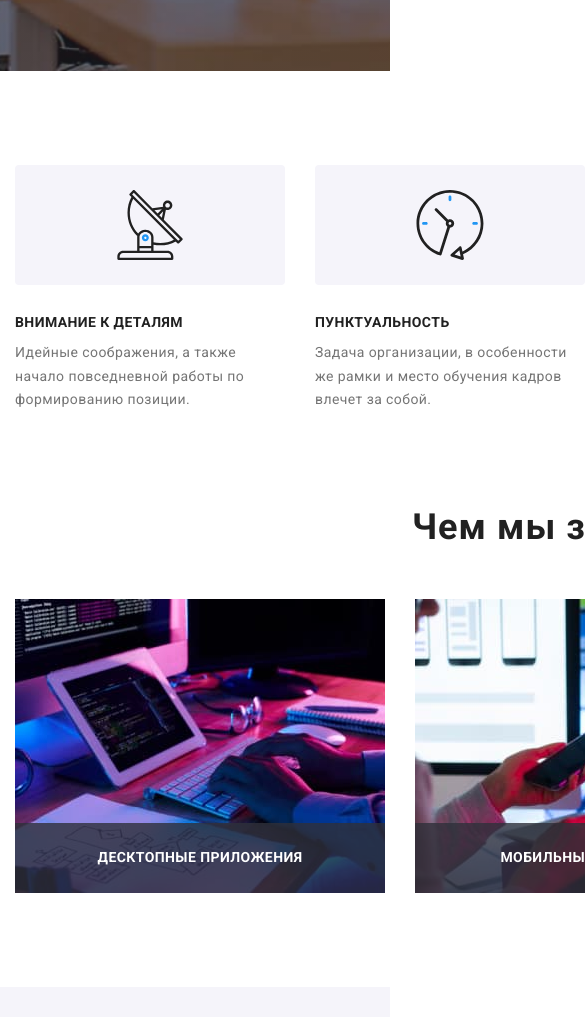
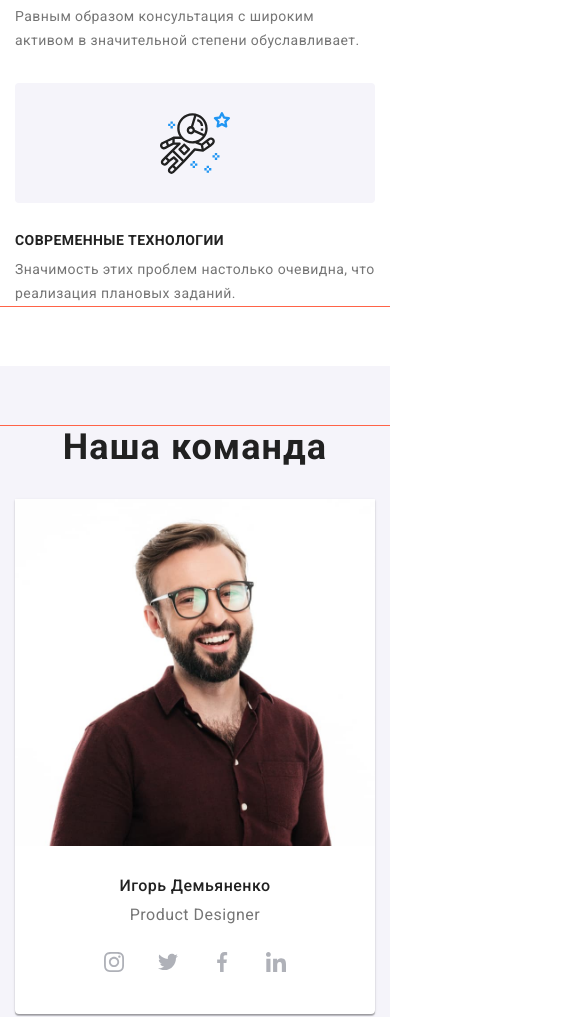
Before and after one commit to dasharosh/goit-markup-hw-08, a plain HTML site: page index.html in a window 390 px wide. Shown: the part 736-1753 px from the top of the page, 585 px wide, since content can reach past the window. Drawn offline with nearby package versions, Linux system fonts and the light colour scheme.

Commit message:
Make .benefits and .team responsive

```diff
--- a/index.html
+++ b/index.html
@@ -23,7 +23,7 @@
     <link rel="stylesheet" href="./css/main.min.css" />
   </head>
   <body>
-    <header class="header border">
+    <!--<header class="header border">
       <div class="container">
         <nav class="nav">
           <a href="/" lang="en" class="logo logo--color-dark nav__logo">
@@ -58,17 +58,17 @@
           </li>
         </ul>
       </div>
-    </header>
+    </header>-->
     <main>
-      <!--Hero-->
+      <!--Hero
       <section class="hero">
         <div class="hero__content">
           <h1 class="primary-title">Эффективные решения для вашего бизнеса</h1>
           <button type="button" class="btn" data-modal-open>Заказать услугу</button>
         </div>
-      </section>
+      </section>-->
       <!--Benefits-->
-      <section class="benefits">
+      <section class="benefits section">
         <div class="container">
           <h2 class="visually-hidden">Преимущества</h2>
           <ul class="benefits__list list">
@@ -119,7 +119,7 @@
           </ul>
         </div>
       </section>
-      <!--What we do-->
+      <!--What we do
       <section class="works section">
         <div class="container">
           <h2 class="title">Чем мы занимаемся</h2>
@@ -149,7 +149,7 @@
             </li>
           </ul>
         </div>
-      </section>
+      </section>-->
       <!--Team-->
       <section class="team section">
         <div class="container">
@@ -321,7 +321,7 @@
           </ul>
         </div>
       </section>
-      <!--Clients-->
+      <!--Clients
       <section class="clients section">
         <div class="container">
           <h2 class="title">Постоянные клиенты</h2>
@@ -370,9 +370,9 @@
             </li>
           </ul>
         </div>
-      </section>
+      </section>-->
     </main>
-    <!--Footer-->
+    <!--Footer
     <footer class="footer">
       <div class="container">
         <ul class="footer-blocks">
@@ -455,7 +455,7 @@
           </li>
         </ul>
       </div>
-    </footer>
+    </footer>-->
 
     <!--Modal order-->
     <div class="backdrop is-hidden" data-modal>
--- a/sass/base/_reset.scss
+++ b/sass/base/_reset.scss
@@ -15,5 +15,7 @@ ul {
 
 img {
   display: block;
+  width: 100%;
   max-width: 100%;
+  height: auto;
 }
--- a/sass/components/_container.scss
+++ b/sass/components/_container.scss
@@ -1,6 +1,17 @@
 .container {
-  width: 1200px;
+  width: 100%;
   padding: 0 15px;
   margin: 0 auto;
-  /*outline: 1px solid tomato;*/
+  outline: 1px solid tomato;
+  @media screen and (min-width: 480px) {
+    width: 480px;
+  }
+
+  @media screen and (min-width: 768px) {
+    width: 768px;
+  }
+
+  @media screen and (min-width: 1200px) {
+    width: 1200px;
+  }
 }
--- a/sass/components/_section.scss
+++ b/sass/components/_section.scss
@@ -1,3 +1,8 @@
 .section {
-  padding: 94px 0px;
+  padding-top: 60px;
+  padding-bottom: 60px;
+  @media screen and (min-width: 1200px) {
+    padding-top: 94px;
+    padding-bottom: 94px;
+  }
 }
--- a/sass/components/_title.scss
+++ b/sass/components/_title.scss
@@ -5,5 +5,8 @@
   letter-spacing: 0.03em;
   text-align: center;
 
-  margin: 0 auto 50px;
+  margin: 0 auto 30px;
+  @media screen and (min-width: 1200px) {
+    margin: 0 auto 50px;
+  }
 }
--- a/sass/layout/_benefits.scss
+++ b/sass/layout/_benefits.scss
@@ -1,15 +1,17 @@
 .benefits {
-  padding-top: 94px;
-
   &__list {
     display: flex;
+    flex-wrap: wrap;
+    gap: 30px;
   }
 
   &__item {
-    flex-basis: calc((100% - 90px) / 4);
-
-    &:not(:last-child) {
-      margin-right: 30px;
+    width: 100%;
+    @media screen and (min-width: 768px) {
+      width: calc((100% - 30px) / 2);
+    }
+    @media screen and (min-width: 1200px) {
+      width: calc((100% - 90px) / 4);
     }
   }
 
--- a/sass/layout/_team.scss
+++ b/sass/layout/_team.scss
@@ -20,7 +20,12 @@
     box-shadow: 0px 1px 3px rgba(0, 0, 0, 0.12), 0px 1px 1px rgba(0, 0, 0, 0.14),
       0px 2px 1px rgba(0, 0, 0, 0.2);
 
-    flex-basis: calc((100% - 90px) / 4);
+    @media screen and (min-width: 768px) {
+      width: calc((100% - 30px) / 2);
+    }
+    @media screen and (min-width: 1200px) {
+      width: calc((100% - 90px) / 4);
+    }
   }
 
   &-descr {
```
Also changed, not shown: portfolio.html (+1 -1 lines), css/main.css, css/main.min.css, 2 other files.
